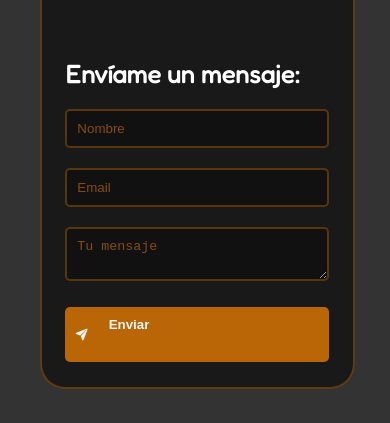
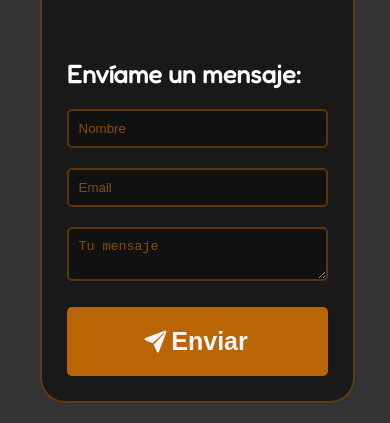
Before and after one commit to JackDev21/PortfolioJoseAcanto, a website: page index.html in a window 390 px wide. Shown: the part 4871-5294 px from the top of the page. Drawn offline with nearby package versions, Linux system fonts and the light colour scheme.

Commit message:
button 590px

```diff
--- a/styles/style.css
+++ b/styles/style.css
@@ -533,6 +533,7 @@ iframe {
     font-size: 22px;
   }
 
+
   .contact-email {
     font-size: 12px;
   }
@@ -541,6 +542,20 @@ iframe {
     display: flex;
     width: 210px;
     margin: 0 0 20px 20px;
+  }
+
+  .form-btn {
+    font-size: 25px;
+    padding: 5px;
+  }
+
+  .form-btn span {
+    display: flex;
+    justify-content: center;
+    align-items: center;
+    padding: 5px;
+    margin: 10px;
+    width: 25%;
   }
 
   .contact-info ion-icon {
```
